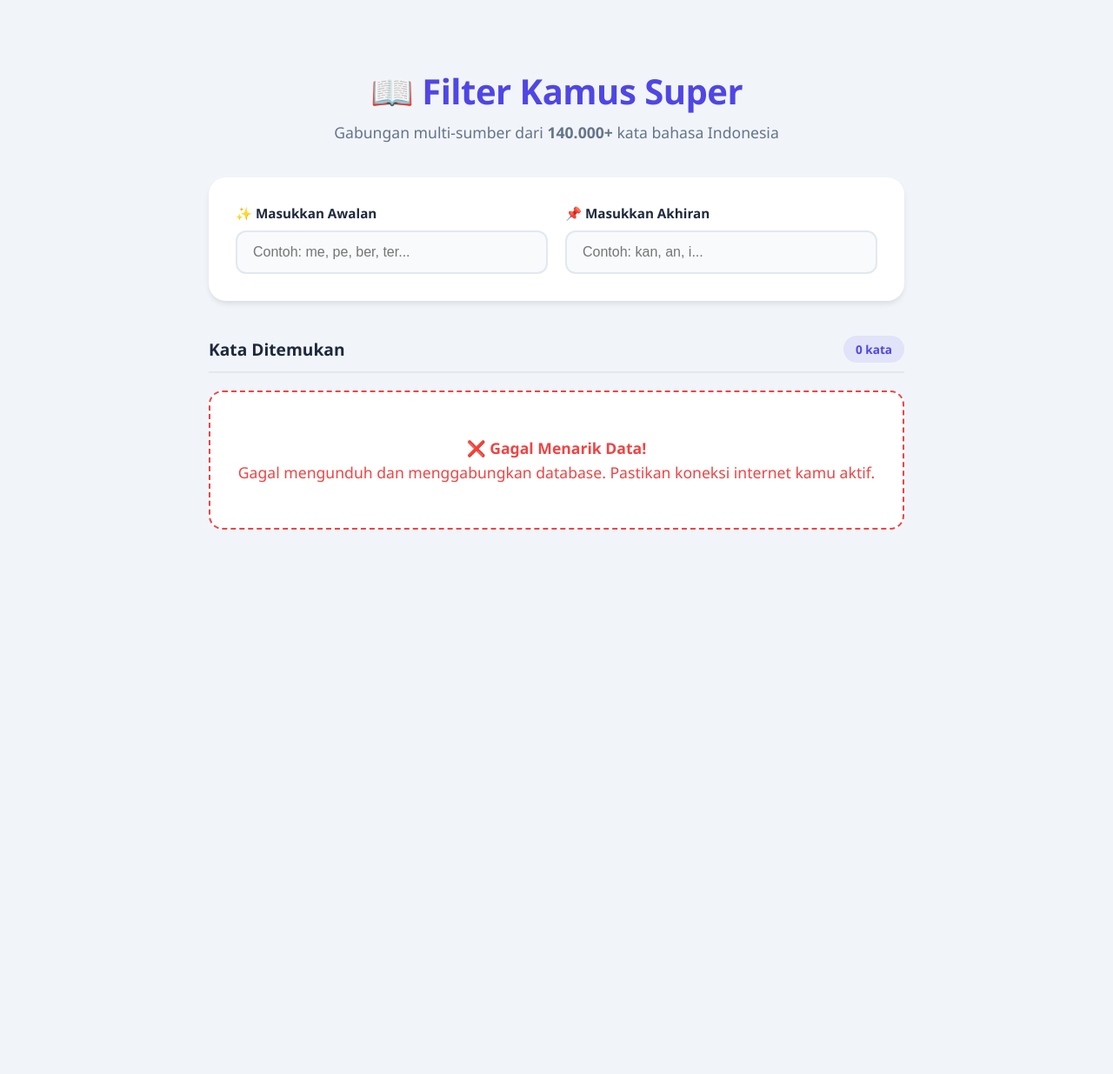
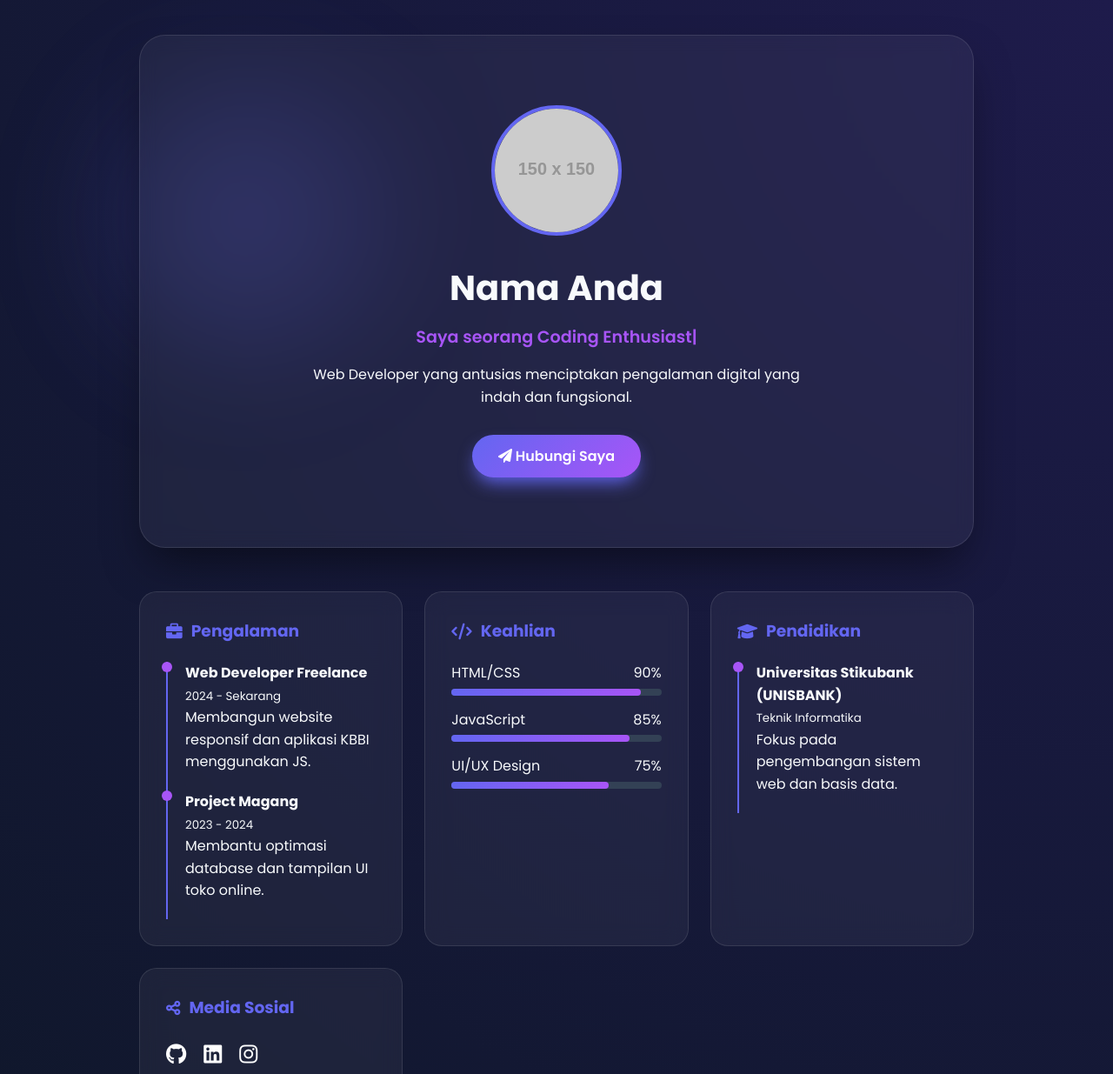
Before and after one commit to EdW1nProject/tesai, a website: page public/index.html in a window 1280 px wide. Shown: the top 1235 px of the page at 87% size. Before the commit the page ends 800 px from the top, so only its background shows below. Drawn offline with nearby package versions, Linux system fonts and the light colour scheme; no server answers; placeholder pictures from the web are drawn by us.

Commit message:
Update index.html

```diff
--- a/public/index.html
+++ b/public/index.html
@@ -3,413 +3,255 @@
 <head>
     <meta charset="UTF-8">
     <meta name="viewport" content="width=device-width, initial-scale=1.0">
-    <title>Kamus Pintar - Super Database KBBI</title>
+    <title>Premium Interactive CV</title>
+    <link href="https://fonts.googleapis.com/css2?family=Poppins:wght@300;400;600;700&display=swap" rel="stylesheet">
+    <link href="https://unpkg.com/aos@2.3.1/dist/aos.css" rel="stylesheet">
+    <link rel="stylesheet" href="https://cdnjs.cloudflare.com/ajax/libs/font-awesome/6.0.0/css/all.min.css">
+
     <style>
-        /* === TEMA WARNA & FONT === */
         :root {
-            --primary: #4f46e5;
-            --primary-light: #818cf8;
-            --bg-body: #f1f5f9;
-            --bg-card: #ffffff;
-            --text-main: #1e293b;
-            --text-muted: #64748b;
-            --border: #e2e8f0;
-            --shadow-sm: 0 1px 3px rgba(0,0,0,0.1);
-            --shadow-md: 0 4px 6px -1px rgba(0, 0, 0, 0.1);
-            --shadow-hover: 0 10px 15px -3px rgba(79, 70, 229, 0.2);
+            --primary-color: #6366f1;
+            --secondary-color: #a855f7;
+            --bg-dark: #0f172a;
+            --glass-bg: rgba(255, 255, 255, 0.05);
+            --glass-border: rgba(255, 255, 255, 0.1);
+        }
+
+        * {
+            margin: 0;
+            padding: 0;
+            box-sizing: border-box;
+            font-family: 'Poppins', sans-serif;
         }
 
         body {
-            font-family: 'Segoe UI', system-ui, -apple-system, sans-serif;
-            background-color: var(--bg-body);
-            color: var(--text-main);
-            margin: 0;
-            padding: 0;
-            display: flex;
-            flex-direction: column;
-            align-items: center;
-            min-height: 100vh;
+            background: radial-gradient(circle at top right, #1e1b4b, #0f172a);
+            color: #f8fafc;
+            overflow-x: hidden;
+            line-height: 1.6;
+        }
+
+        /* Animated Background Shapes */
+        .bg-blob {
+            position: fixed;
+            width: 300px;
+            height: 300px;
+            background: var(--primary-color);
+            filter: blur(80px);
+            border-radius: 50%;
+            z-index: -1;
+            opacity: 0.2;
+            animation: move 20s infinite alternate;
+        }
+
+        @keyframes move {
+            from { transform: translate(-10%, -10%); }
+            to { transform: translate(100%, 80%); }
         }
 
         .container {
-            width: 90%;
-            max-width: 800px;
-            margin: 50px auto;
+            max-width: 1000px;
+            margin: 0 auto;
+            padding: 40px 20px;
         }
 
-        .header {
+        /* Glassmorphism Header */
+        header {
             text-align: center;
-            margin-bottom: 40px;
+            padding: 80px 20px;
+            background: var(--glass-bg);
+            backdrop-filter: blur(10px);
+            border: 1px solid var(--glass-border);
+            border-radius: 30px;
+            margin-bottom: 50px;
+            box-shadow: 0 25px 50px -12px rgba(0, 0, 0, 0.5);
         }
 
-        .header h1 {
-            color: var(--primary);
-            font-size: 2.5rem;
-            font-weight: 800;
-            margin-bottom: 8px;
-            letter-spacing: -0.5px;
+        .profile-img {
+            width: 150px;
+            height: 150px;
+            border-radius: 50%;
+            border: 4px solid var(--primary-color);
+            margin-bottom: 20px;
+            object-fit: cover;
+            transition: transform 0.5s ease;
         }
 
-        .header p {
-            color: var(--text-muted);
-            font-size: 1.1rem;
-            margin: 0;
+        .profile-img:hover {
+            transform: scale(1.1) rotate(5deg);
         }
 
-        .search-box {
-            background: var(--bg-card);
+        h1 { font-size: 2.5rem; margin-bottom: 10px; }
+        .typing-text { color: var(--secondary-color); font-weight: 600; font-size: 1.2rem; }
+
+        /* Grid Layout */
+        .grid {
+            display: grid;
+            grid-template-columns: repeat(auto-fit, minmax(300px, 1fr));
+            gap: 25px;
+        }
+
+        .card {
+            background: var(--glass-bg);
+            backdrop-filter: blur(12px);
+            border: 1px solid var(--glass-border);
             padding: 30px;
             border-radius: 20px;
-            box-shadow: var(--shadow-md);
+            transition: all 0.3s ease;
+            position: relative;
+            overflow: hidden;
+        }
+
+        .card:hover {
+            background: rgba(255, 255, 255, 0.08);
+            transform: translateY(-10px);
+            border-color: var(--primary-color);
+        }
+
+        .card h3 {
             display: flex;
-            gap: 20px;
-            margin-bottom: 40px;
-            flex-wrap: wrap;
-            border: 1px solid rgba(255,255,255,0.5);
+            align-items: center;
+            gap: 10px;
+            margin-bottom: 20px;
+            color: var(--primary-color);
+        }
+
+        /* Skills Progress Bar */
+        .skill-item { margin-bottom: 15px; }
+        .skill-info { display: flex; justify-content: space-between; margin-bottom: 5px; }
+        .progress-bg { background: #334155; height: 8px; border-radius: 10px; }
+        .progress-fill {
+            background: linear-gradient(90deg, var(--primary-color), var(--secondary-color));
+            height: 100%;
+            border-radius: 10px;
+            width: 0; /* Animated via JS or CSS */
+            transition: width 1.5s ease-in-out;
+        }
+
+        /* Timeline for Experience/Education */
+        .timeline-item {
+            border-left: 2px solid var(--primary-color);
+            padding-left: 20px;
+            padding-bottom: 20px;
             position: relative;
         }
 
-        .loading-overlay {
+        .timeline-item::before {
+            content: '';
             position: absolute;
-            top: 0; left: 0; right: 0; bottom: 0;
-            background: rgba(255,255,255,0.8);
-            border-radius: 20px;
-            z-index: 10;
-            display: flex;
-            justify-content: center;
-            align-items: center;
-            display: none;
+            left: -7px;
+            top: 0;
+            width: 12px;
+            height: 12px;
+            background: var(--secondary-color);
+            border-radius: 50%;
         }
 
-        .input-group {
-            flex: 1;
-            min-width: 250px;
-            display: flex;
-            flex-direction: column;
-            gap: 10px;
+        .btn-contact {
+            display: inline-block;
+            margin-top: 30px;
+            padding: 12px 30px;
+            background: linear-gradient(135deg, var(--primary-color), var(--secondary-color));
+            color: white;
+            text-decoration: none;
+            border-radius: 50px;
+            font-weight: 600;
+            transition: 0.3s;
+            box-shadow: 0 10px 20px -5px var(--primary-color);
         }
 
-        .input-group label {
-            font-weight: 600;
-            color: var(--text-main);
-            font-size: 0.95rem;
-            display: flex;
-            align-items: center;
-            gap: 6px;
+        .btn-contact:hover {
+            transform: scale(1.05);
+            box-shadow: 0 15px 25px -5px var(--primary-color);
         }
 
-        .input-group input {
-            padding: 14px 18px;
-            border: 2px solid var(--border);
-            border-radius: 12px;
-            font-size: 1rem;
-            transition: all 0.3s ease;
-            outline: none;
-            background-color: #f8fafc;
-        }
-
-        .input-group input:focus {
-            border-color: var(--primary);
-            background-color: #fff;
-            box-shadow: 0 0 0 4px rgba(79, 70, 229, 0.15);
-        }
-
-        .results-header {
-            display: flex;
-            justify-content: space-between;
-            align-items: center;
-            margin-bottom: 20px;
-            padding-bottom: 10px;
-            border-bottom: 2px solid var(--border);
-        }
-
-        .results-header h2 {
-            font-size: 1.2rem;
-            margin: 0;
-            color: var(--text-main);
-        }
-
-        .word-count {
-            font-size: 0.85rem;
-            font-weight: 600;
-            color: var(--primary);
-            background: rgba(79, 70, 229, 0.1);
-            padding: 6px 14px;
-            border-radius: 20px;
-        }
-
-        .word-grid {
-            display: grid;
-            grid-template-columns: repeat(auto-fill, minmax(180px, 1fr));
-            gap: 16px;
-        }
-
-        .word-card {
-            background: var(--bg-card);
-            padding: 20px;
-            border-radius: 14px;
-            box-shadow: var(--shadow-sm);
-            text-align: center;
-            font-weight: 600;
-            font-size: 1.1rem;
-            color: var(--text-main);
-            border: 1px solid var(--border);
-            transition: all 0.3s ease;
-            cursor: default;
-        }
-
-        .word-card:hover {
-            transform: translateY(-5px);
-            box-shadow: var(--shadow-hover);
-            border-color: var(--primary-light);
-            color: var(--primary);
-        }
-
-        .status-box {
-            grid-column: 1 / -1;
-            text-align: center;
-            padding: 50px 20px;
-            color: var(--text-muted);
-            background: var(--bg-card);
-            border-radius: 16px;
-            border: 2px dashed var(--border);
-            font-size: 1.1rem;
-            line-height: 1.6;
-        }
-
-        /* === ANIMASI LOADING BUKU YANG DIPERBAIKI === */
-        .book-loader {
-            position: relative;
-            width: 70px;
-            height: 50px;
-            margin: 0 auto 25px auto;
-            perspective: 300px; /* Efek kedalaman 3D */
-            transform-style: preserve-3d;
-        }
-
-        /* Bagian Cover (Kiri dan Kanan) */
-        .book-loader .left-cover,
-        .book-loader .right-cover,
-        .book-loader .page {
-            position: absolute;
-            top: 0;
-            width: 35px; /* Setengah dari total lebar buku */
-            height: 100%;
-            border: 4px solid var(--primary);
-            background-color: #fff;
-            box-sizing: border-box;
-        }
-
-        .book-loader .left-cover {
-            left: 0;
-            border-right: none;
-            border-radius: 6px 0 0 6px;
-        }
-
-        .book-loader .right-cover {
-            right: 0;
-            border-left: none;
-            border-radius: 0 6px 6px 0;
-        }
-
-        /* Bagian Halaman yang Membalik */
-        .book-loader .page {
-            right: 0;
-            border-left: none;
-            border-radius: 0 6px 6px 0;
-            transform-origin: left center; /* Berputar dari poros tengah buku */
-            animation: flipPage 1.5s infinite linear;
-            z-index: 2;
-        }
-
-        /* Delay berurutan untuk efek 3 halaman yang membalik */
-        .book-loader .page.p1 { animation-delay: 0s; }
-        .book-loader .page.p2 { animation-delay: 0.5s; }
-        .book-loader .page.p3 { animation-delay: 1s; }
-
-        @keyframes flipPage {
-            0% {
-                transform: rotateY(0deg);
-                background-color: #fff;
-            }
-            50% {
-                background-color: var(--bg-body); /* Memberi bayangan agar terlihat nyata di tengah putaran */
-            }
-            100% {
-                transform: rotateY(-180deg);
-                background-color: #fff;
-            }
-        }
-
-        @media (max-width: 600px) {
-            .search-box {
-                flex-direction: column;
-                padding: 20px;
-            }
-        }
+        footer { text-align: center; margin-top: 50px; opacity: 0.6; font-size: 0.9rem; }
     </style>
 </head>
 <body>
 
+    <div class="bg-blob"></div>
+
     <div class="container">
-        <div class="header">
-            <h1>📖 Filter Kamus Super</h1>
-            <p>Gabungan multi-sumber dari <b>140.000+</b> kata bahasa Indonesia</p>
-        </div>
+        <header data-aos="zoom-in">
+            <img src="https://via.placeholder.com/150" alt="Foto Profil" class="profile-img">
+            <h1>Nama Anda</h1>
+            <div class="typing-text">Saya seorang <span id="typed"></span></div>
+            <p style="margin-top: 15px; max-width: 600px; margin-left: auto; margin-right: auto;">
+                Web Developer yang antusias menciptakan pengalaman digital yang indah dan fungsional.
+            </p>
+            <a href="mailto:email@anda.com" class="btn-contact"><i class="fas fa-paper-plane"></i> Hubungi Saya</a>
+        </header>
 
-        <div class="search-box">
-            <div class="loading-overlay" id="loading-overlay"></div>
+        <div class="grid">
+            <div class="card" data-aos="fade-up">
+                <h3><i class="fas fa-briefcase"></i> Pengalaman</h3>
+                <div class="timeline-item">
+                    <p><strong>Web Developer Freelance</strong></p>
+                    <small>2024 - Sekarang</small>
+                    <p>Membangun website responsif dan aplikasi KBBI menggunakan JS.</p>
+                </div>
+                <div class="timeline-item">
+                    <p><strong>Project Magang</strong></p>
+                    <small>2023 - 2024</small>
+                    <p>Membantu optimasi database dan tampilan UI toko online.</p>
+                </div>
+            </div>
 
-            <div class="input-group">
-                <label for="awalan">✨ Masukkan Awalan</label>
-                <input type="text" id="awalan" placeholder="Contoh: me, pe, ber, ter..." disabled>
+            <div class="card" data-aos="fade-up" data-aos-delay="100">
+                <h3><i class="fas fa-code"></i> Keahlian</h3>
+                <div class="skill-item">
+                    <div class="skill-info"><span>HTML/CSS</span><span>90%</span></div>
+                    <div class="progress-bg"><div class="progress-fill" style="width: 90%;"></div></div>
+                </div>
+                <div class="skill-item">
+                    <div class="skill-info"><span>JavaScript</span><span>85%</span></div>
+                    <div class="progress-bg"><div class="progress-fill" style="width: 85%;"></div></div>
+                </div>
+                <div class="skill-item">
+                    <div class="skill-info"><span>UI/UX Design</span><span>75%</span></div>
+                    <div class="progress-bg"><div class="progress-fill" style="width: 75%;"></div></div>
+                </div>
             </div>
-            <div class="input-group">
-                <label for="akhiran">📌 Masukkan Akhiran</label>
-                <input type="text" id="akhiran" placeholder="Contoh: kan, an, i..." disabled>
+
+            <div class="card" data-aos="fade-up" data-aos-delay="200">
+                <h3><i class="fas fa-graduation-cap"></i> Pendidikan</h3>
+                <div class="timeline-item">
+                    <p><strong>Universitas Stikubank (UNISBANK)</strong></p>
+                    <small>Teknik Informatika</small>
+                    <p>Fokus pada pengembangan sistem web dan basis data.</p>
+                </div>
+            </div>
+
+            <div class="card" data-aos="fade-up" data-aos-delay="300">
+                <h3><i class="fas fa-share-alt"></i> Media Sosial</h3>
+                <div style="display: flex; gap: 20px; font-size: 1.5rem;">
+                    <a href="#" style="color: #fff;"><i class="fab fa-github"></i></a>
+                    <a href="#" style="color: #fff;"><i class="fab fa-linkedin"></i></a>
+                    <a href="#" style="color: #fff;"><i class="fab fa-instagram"></i></a>
+                </div>
+                <p style="margin-top: 15px;">Ayo berkolaborasi untuk proyek Anda selanjutnya!</p>
             </div>
         </div>
 
-        <div class="results-container">
-            <div class="results-header">
-                <h2>Kata Ditemukan</h2>
-                <span class="word-count" id="word-count">0 kata</span>
-            </div>
-            <div class="word-grid" id="word-grid">
-
-                <div class="status-box">
-                    <div class="book-loader">
-                        <div class="left-cover"></div>
-                        <div class="right-cover"></div>
-                        <div class="page p1"></div>
-                        <div class="page p2"></div>
-                        <div class="page p3"></div>
-                    </div>
-                    <strong>Sedang Membaca Kamus...</strong><br>
-                    Mengunduh dan merapikan ratusan ribu kata. Harap tunggu sebentar.
-                </div>
-
-            </div>
-        </div>
+        <footer>
+            &copy; 2026 Crafted with ❤️ using HTML/CSS
+        </footer>
     </div>
 
+    <script src="https://unpkg.com/aos@2.3.1/dist/aos.js"></script>
+    <script src="https://cdn.jsdelivr.net/npm/typed.js@2.0.12"></script>
     <script>
-        let dbKata = [];
+        // Initialize AOS
+        AOS.init({ duration: 1000, once: true });
 
-        const inputAwalan = document.getElementById('awalan');
-        const inputAkhiran = document.getElementById('akhiran');
-        const wadahGrid = document.getElementById('word-grid');
-        const teksJumlahKata = document.getElementById('word-count');
-        const loadingOverlay = document.getElementById('loading-overlay');
-
-        const SUMBER_DATABASE = [
-            'https://raw.githubusercontent.com/damzaky/kumpulan-kata-bahasa-indonesia-KBBI/master/list_1.0.0.txt',
-            'https://raw.githubusercontent.com/sastrawi/sastrawi/master/data/kata-dasar.txt'
-        ];
-
-        async function ambilDanGabungkanData() {
-            loadingOverlay.style.display = 'block';
-
-            try {
-                // Catat waktu mulai agar kita bisa menghitung lama koneksi
-                const waktuMulai = Date.now();
-
-                const penampungData = await Promise.all(
-                    SUMBER_DATABASE.map(url => fetch(url).then(res => res.text()))
-                );
-
-                let semuaKataGabungan = [];
-
-                penampungData.forEach(teksData => {
-                    const kataDariSumber = teksData.split('\n')
-                        .map(kata => kata.trim().toLowerCase())
-                        .filter(kata =>
-                            kata.length > 0 &&
-                            kata.indexOf(' ') === -1 &&
-                            !kata.includes('-')
-                        );
-
-                    semuaKataGabungan = semuaKataGabungan.concat(kataDariSumber);
-                });
-
-                dbKata = [...new Set(semuaKataGabungan)].sort();
-
-                // Hitung berapa lama proses download memakan waktu
-                const waktuSelesai = Date.now() - waktuMulai;
-                const JEDA_MINIMAL = 1500; // Minimal animasi tampil selama 1.5 detik (1500ms)
-
-                // Jika internet terlalu cepat (kurang dari 1.5 detik), tahan sebentar agar animasi terlihat
-                if (waktuSelesai < JEDA_MINIMAL) {
-                    await new Promise(resolve => setTimeout(resolve, JEDA_MINIMAL - waktuSelesai));
-                }
-
-                inputAwalan.disabled = false;
-                inputAkhiran.disabled = false;
-                loadingOverlay.style.display = 'none';
-
-                saringKata();
-
-            } catch (error) {
-                console.error(error);
-                wadahGrid.innerHTML = `
-                    <div class="status-box" style="color: #ef4444; border-color: #ef4444;">
-                        <strong>❌ Gagal Menarik Data!</strong><br>
-                        Gagal mengunduh dan menggabungkan database. Pastikan koneksi internet kamu aktif.
-                    </div>
-                `;
-                loadingOverlay.style.display = 'none';
-            }
-        }
-
-        function saringKata() {
-            const awalan = inputAwalan.value.toLowerCase().trim();
-            const akhiran = inputAkhiran.value.toLowerCase().trim();
-
-            const hasilFilter = dbKata.filter(kata => {
-                const cocokAwalan = awalan === "" || kata.startsWith(awalan);
-                const cocokAkhiran = akhiran === "" || kata.endsWith(akhiran);
-                return cocokAwalan && cocokAkhiran;
-            });
-
-            tampilkanKeLayar(hasilFilter);
-        }
-
-        function tampilkanKeLayar(daftarKata) {
-            wadahGrid.innerHTML = "";
-            const MAKSIMAL_TAMPIL = 200;
-            const totalDitemukan = daftarKata.length;
-
-            if (totalDitemukan === 0) {
-                teksJumlahKata.textContent = `0 kata`;
-                wadahGrid.innerHTML = `
-                    <div class="status-box">
-                        <strong>Oops! 🕵️</strong><br>
-                        Tidak ada kata yang cocok. Tapi tenang, database ini sudah mencakup 140.000+ kosakata!
-                    </div>
-                `;
-                return;
-            }
-
-            if (totalDitemukan > MAKSIMAL_TAMPIL) {
-                teksJumlahKata.textContent = `${totalDitemukan} kata (Tampil ${MAKSIMAL_TAMPIL})`;
-            } else {
-                teksJumlahKata.textContent = `${totalDitemukan} kata`;
-            }
-
-            const kataYangDitampilkan = daftarKata.slice(0, MAKSIMAL_TAMPIL);
-
-            kataYangDitampilkan.forEach(kata => {
-                const elemenKartu = document.createElement('div');
-                elemenKartu.className = 'word-card';
-                elemenKartu.textContent = kata;
-                wadahGrid.appendChild(elemenKartu);
-            });
-        }
-
-        inputAwalan.addEventListener('input', saringKata);
-        inputAkhiran.addEventListener('input', saringKata);
-
-        ambilDanGabungkanData();
+        // Initialize Typed.js
+        var typed = new Typed('#typed', {
+            strings: ['Web Developer', 'UI Designer', 'Coding Enthusiast', 'Creative Thinker'],
+            typeSpeed: 50,
+            backSpeed: 30,
+            loop: true
+        });
     </script>
 </body>
 </html>
```
